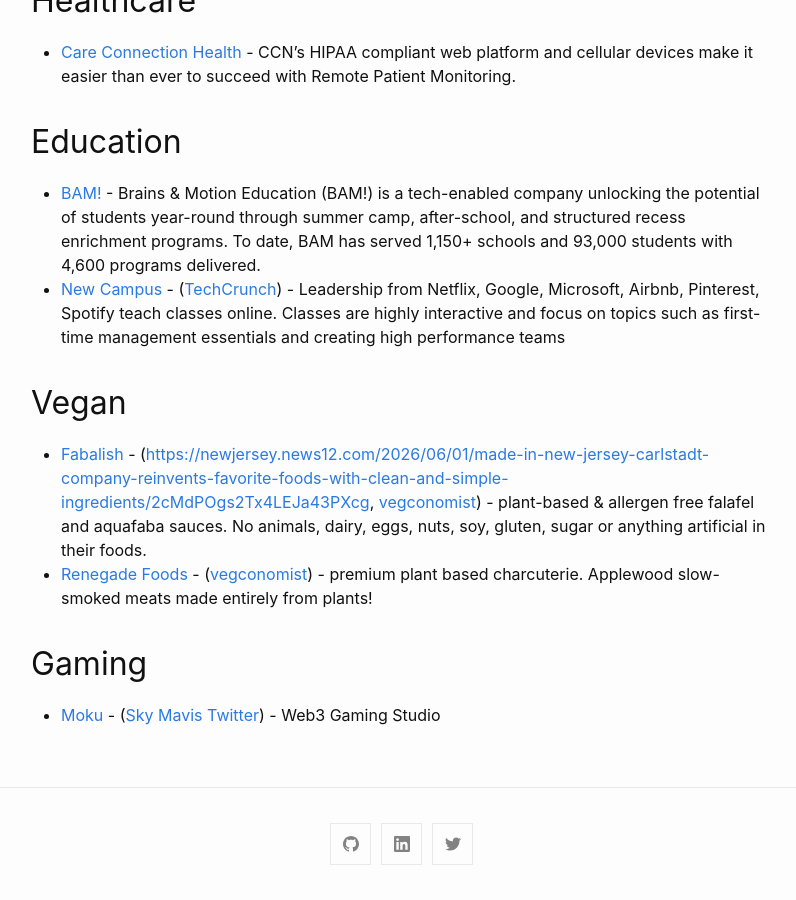
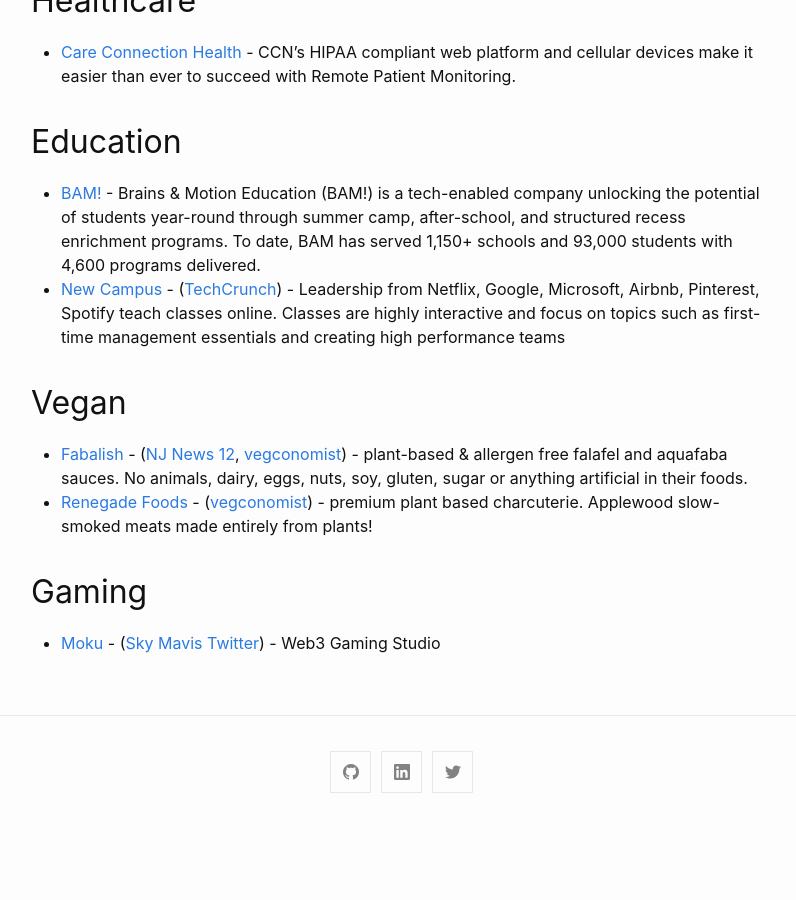
Before and after one commit to katpavan/katpavan.github.io, a Jekyll site: the page built from index.md, in a window 1280 px wide and 900 px high, scrolled down 757 px. Shown: the whole window, without its empty margins (239-1035 px from the left). Built offline with Jekyll 4.4.1, drawn with Linux system fonts in a browser that asks for light colours; after the commit the page ends 1585 px from its top, so only the background shows below that.

Commit message:
Update index.md

```diff
--- a/index.md
+++ b/index.md
@@ -50,7 +50,7 @@
 
 ## Vegan
 
-- [Fabalish](https://www.fabalish.com) - ([https://newjersey.news12.com/2026/06/01/made-in-new-jersey-carlstadt-company-reinvents-favorite-foods-with-clean-and-simple-ingredients/2cMdPOgs2Tx4LEJa43PXcg](NJ News 12), [vegconomist](https://vegconomist.com/food-and-beverage/egg-alternatives/crafty-counter-fabalish-first-ever-vegan-deviled-eggs/)) - plant-based & allergen free falafel and aquafaba sauces. No animals, dairy, eggs, nuts, soy, gluten, sugar or anything artificial in their foods.
+- [Fabalish](https://www.fabalish.com) - ([NJ News 12](https://newjersey.news12.com/2026/06/01/made-in-new-jersey-carlstadt-company-reinvents-favorite-foods-with-clean-and-simple-ingredients/2cMdPOgs2Tx4LEJa43PXcg), [vegconomist](https://vegconomist.com/food-and-beverage/egg-alternatives/crafty-counter-fabalish-first-ever-vegan-deviled-eggs/)) - plant-based & allergen free falafel and aquafaba sauces. No animals, dairy, eggs, nuts, soy, gluten, sugar or anything artificial in their foods.
 - [Renegade Foods](https://renegadefoods.com/) - ([vegconomist](https://vegconomist.com/company-news/renegade-foods-triples-production-capabilities/)) - premium plant based charcuterie. Applewood slow-smoked meats made entirely from plants!
 
 ## Gaming
```
